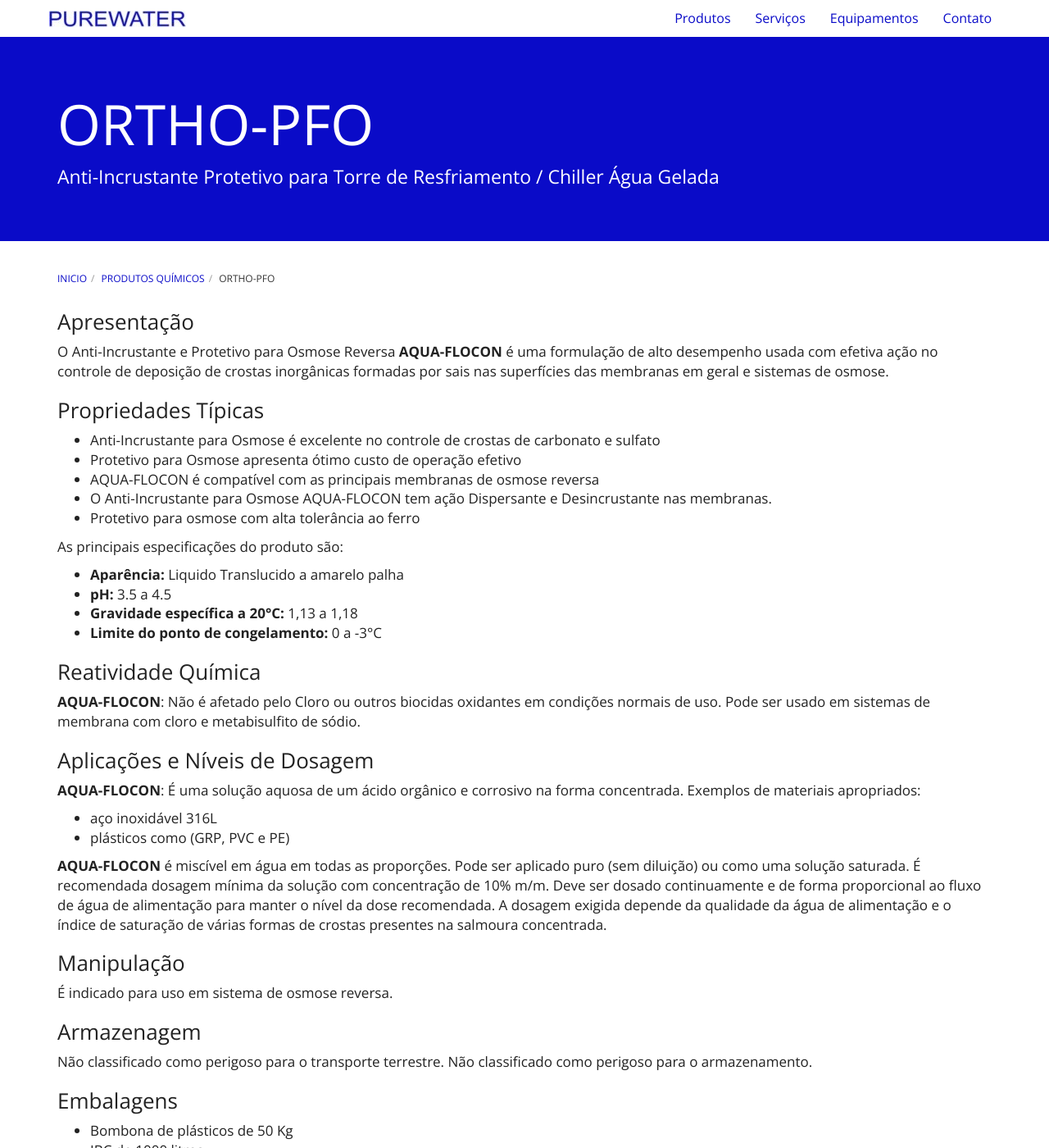
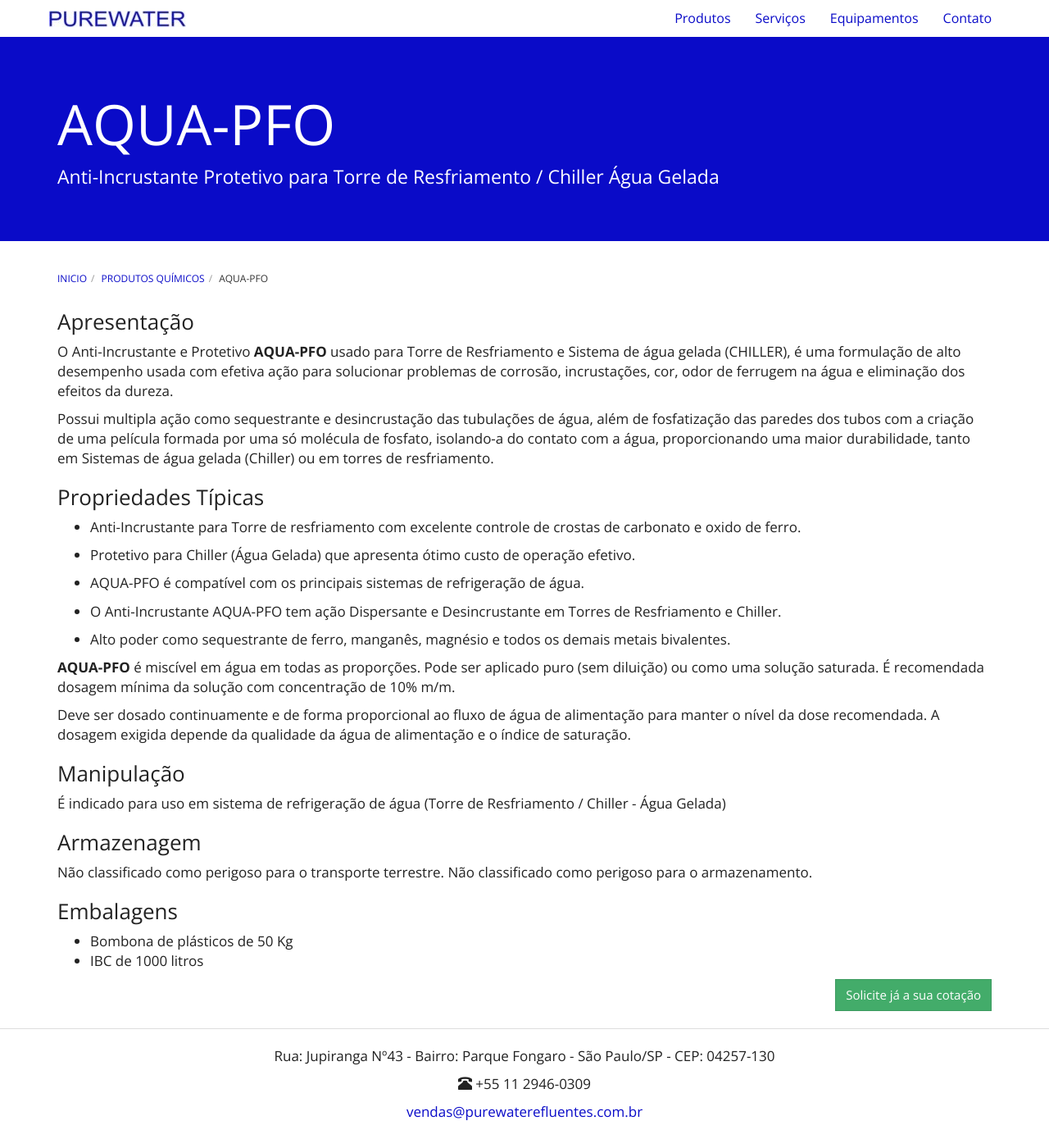
Before and after one commit to purewaterefluentes/purewaterefluentes.github.io, a Jekyll site: the page built from produtos/protetivo-para-torre-de-resfriamento-agua-gelada.md, in a window 1280 px wide and 1400 px high. Shown: the whole window at 82% size. Built offline with Jekyll 4.4.1, drawn with Linux system fonts in a browser that asks for light colours; nearby versions of some CDN libraries; library files that are not in the unit come from our copies; some of the changed text lies outside the part shown.

Commit message:
Update protetivo-para-torre-de-resfriamento-agua-gelada.md

```diff
--- a/produtos/protetivo-para-torre-de-resfriamento-agua-gelada.md
+++ b/produtos/protetivo-para-torre-de-resfriamento-agua-gelada.md
@@ -1,45 +1,37 @@
 ---
 layout: contato
-title: ORTHO-PFO
+title: AQUA-PFO
 subtitle: Anti-Incrustante Protetivo para Torre de Resfriamento / Chiller Água Gelada
 ---
 
 ### Apresentação
 
-O Anti-Incrustante e Protetivo para Osmose Reversa **AQUA-FLOCON** é uma formulação de alto desempenho usada com efetiva ação no controle de deposição de crostas inorgânicas formadas por sais nas superfícies das membranas em geral e sistemas de osmose.
+O Anti-Incrustante e Protetivo **AQUA-PFO** usado para Torre de Resfriamento e Sistema de água gelada (CHILLER), é uma formulação de alto desempenho usada com efetiva ação para solucionar problemas de corrosão, incrustações, cor, odor de ferrugem na água e eliminação dos efeitos da dureza.
+
+Possui multipla ação como sequestrante e desincrustação das tubulações de água, além de fosfatização das paredes dos tubos com a criação de uma película formada por uma só molécula de fosfato, isolando-a do contato com a água, proporcionando uma maior durabilidade, tanto em Sistemas de água gelada (Chiller) ou em torres de resfriamento.
 
 ### Propriedades Típicas
 
-- Anti-Incrustante para Osmose é excelente no controle de crostas de carbonato e sulfato
-- Protetivo para Osmose apresenta ótimo custo de operação efetivo
-- AQUA-FLOCON é compatível com as principais membranas de osmose reversa
-- O Anti-Incrustante para Osmose AQUA-FLOCON tem ação Dispersante e Desincrustante nas membranas.
-- Protetivo para osmose com alta tolerância ao ferro
+- Anti-Incrustante para Torre de resfriamento com excelente controle de crostas de carbonato e oxido de ferro.
 
-As principais especificações do produto são:
+- Protetivo para Chiller (Água Gelada) que apresenta ótimo custo de operação efetivo.
 
-- **Aparência:** Liquido Translucido a amarelo palha
-- **pH:** 3.5 a 4.5
-- **Gravidade específica a 20°C:** 1,13 a 1,18
-- **Limite do ponto de congelamento:** 0 a -3°C
+- AQUA-PFO é compatível com os principais sistemas de refrigeração de água.
+
+- O Anti-Incrustante AQUA-PFO tem ação Dispersante e Desincrustante em Torres de Resfriamento e Chiller.
+
+- Alto poder como sequestrante de ferro, manganês, magnésio e todos os demais metais bivalentes.
 
 
-### Reatividade Química
-**AQUA-FLOCON**: Não é afetado pelo Cloro ou outros biocidas oxidantes em condições normais de uso. Pode ser usado em sistemas de membrana com cloro e metabisulfito de sódio.
 
-### Aplicações e Níveis de Dosagem
-**AQUA-FLOCON**: É uma solução aquosa de um ácido orgânico e corrosivo na forma concentrada.
-Exemplos de materiais apropriados:
+**AQUA-PFO** é miscível em água em todas as proporções. Pode ser aplicado puro (sem diluição) ou como uma solução saturada.
+É recomendada dosagem mínima da solução com concentração de 10% m/m.
 
-- aço inoxidável 316L
-- plásticos como (GRP, PVC e PE)
-
-**AQUA-FLOCON** é miscível em água em todas as proporções. Pode ser aplicado puro (sem diluição) ou como uma solução saturada.
-É recomendada dosagem mínima da solução com concentração de 10% m/m.
-Deve ser dosado continuamente e de forma proporcional ao fluxo de água de alimentação para manter o nível da dose recomendada. A dosagem exigida depende da qualidade da água de alimentação e o índice de saturação de várias formas de crostas presentes na salmoura concentrada.
+Deve ser dosado continuamente e de forma proporcional ao fluxo de água de alimentação para manter o nível da dose recomendada.
+A dosagem exigida depende da qualidade da água de alimentação e o índice de saturação.
 
 ### Manipulação
-É indicado para uso em sistema de osmose reversa.
+É indicado para uso em sistema de refrigeração de água (Torre de Resfriamento / Chiller - Água Gelada)
 
 ### Armazenagem
 Não classificado como perigoso para o transporte terrestre. Não classificado como perigoso para o armazenamento.
@@ -48,9 +40,3 @@
 
 - Bombona de plásticos de 50 Kg
 - IBC de 1000 litros
-
-### Boletim Técnico
-
-{% include purewater/link-boletim.html
-   label="Boletim Técnico Inibidor Incrustação Osmose Flocon"
-   arquivo="Boletim-tecnico-inibidor-incrustação-osmose-flocon.pdf" %}
```
